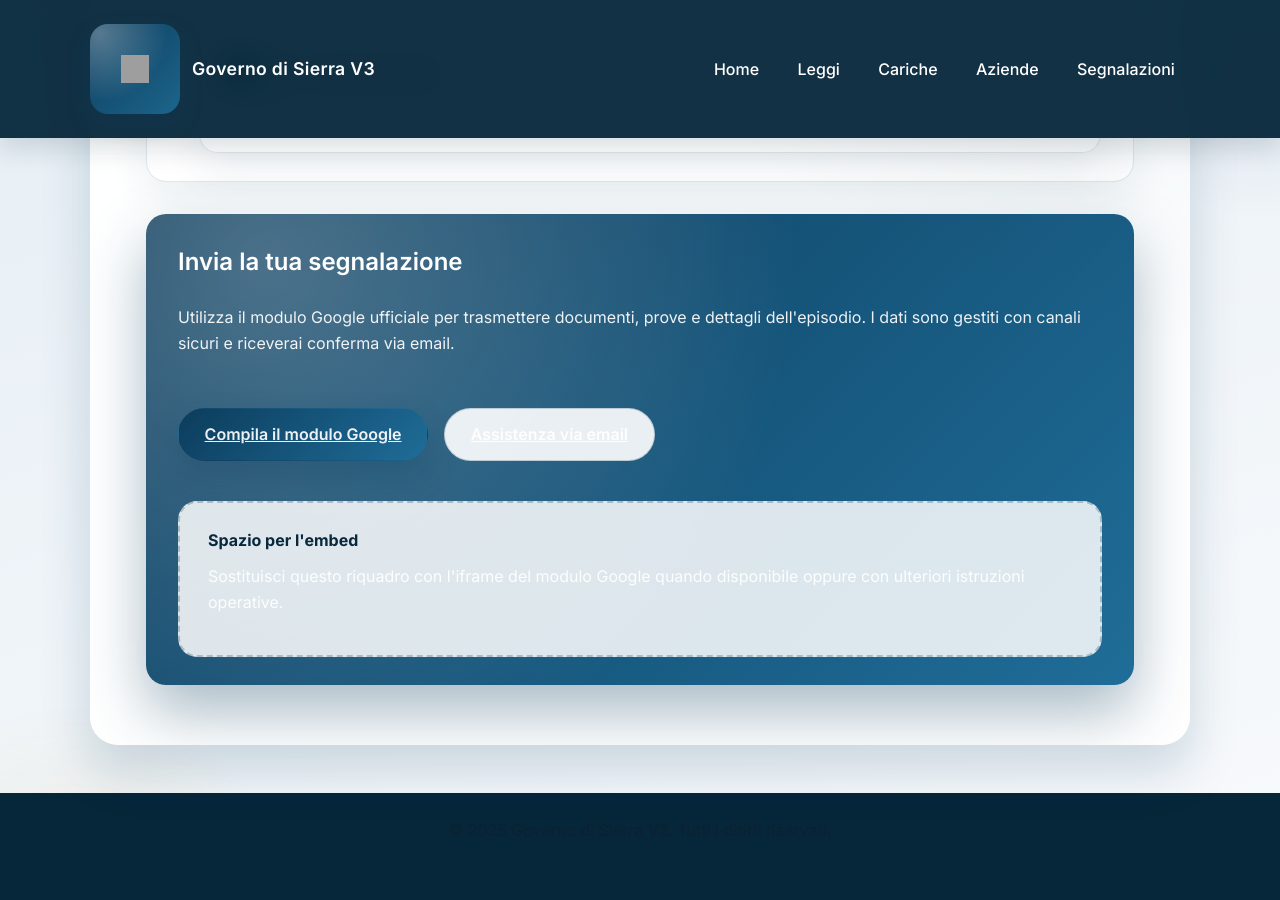
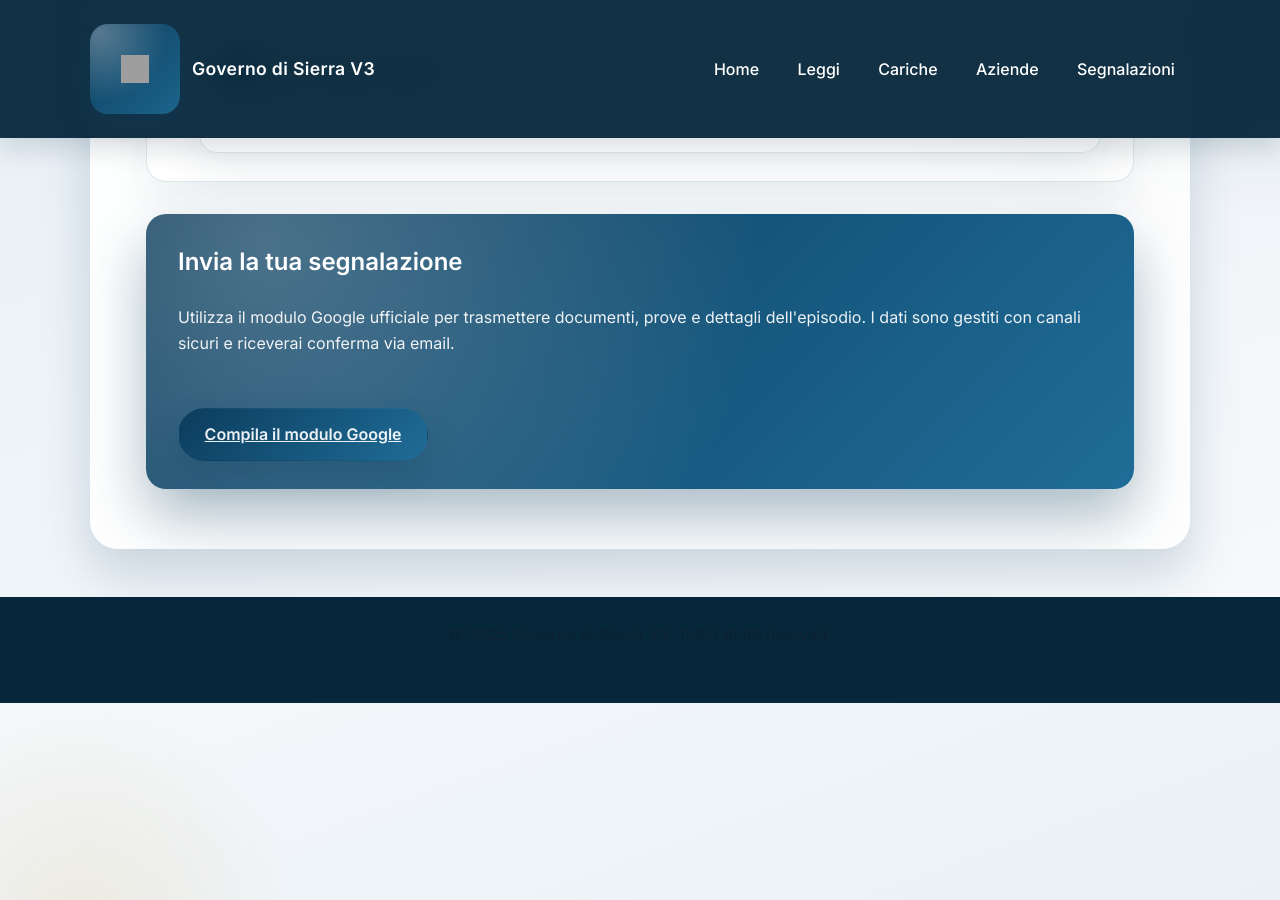
Before and after one commit to governo-sierra-v3/site, a Jekyll site: the page built from segnalazioni.md, in a window 1280 px wide and 900 px high, scrolled down 1216 px. Built offline with Jekyll 4.4.1, drawn with Linux system fonts in a browser that asks for light colours; grey boxes are pictures that could not be loaded.

Commit message:
sistema segnalazioni

```diff
--- a/segnalazioni.md
+++ b/segnalazioni.md
@@ -42,10 +42,5 @@ description: Strumenti per inviare segnalazioni al Governo di Sierra V3
   <p>Utilizza il modulo Google ufficiale per trasmettere documenti, prove e dettagli dell'episodio. I dati sono gestiti con canali sicuri e riceverai conferma via email.</p>
   <div class="button-group">
     <a class="button primary" href="https://forms.gle/sierra-segnalazioni" target="_blank" rel="noopener">Compila il modulo Google</a>
-    <a class="button ghost" href="mailto:integrita@sierra.gov">Assistenza via email</a>
-  </div>
-  <div class="form-placeholder">
-    <strong>Spazio per l'embed</strong>
-    <p>Sostituisci questo riquadro con l'iframe del modulo Google quando disponibile oppure con ulteriori istruzioni operative.</p>
   </div>
 </section>
```
Also changed, not shown: cariche-pubbliche.md (+1 -1 lines).
